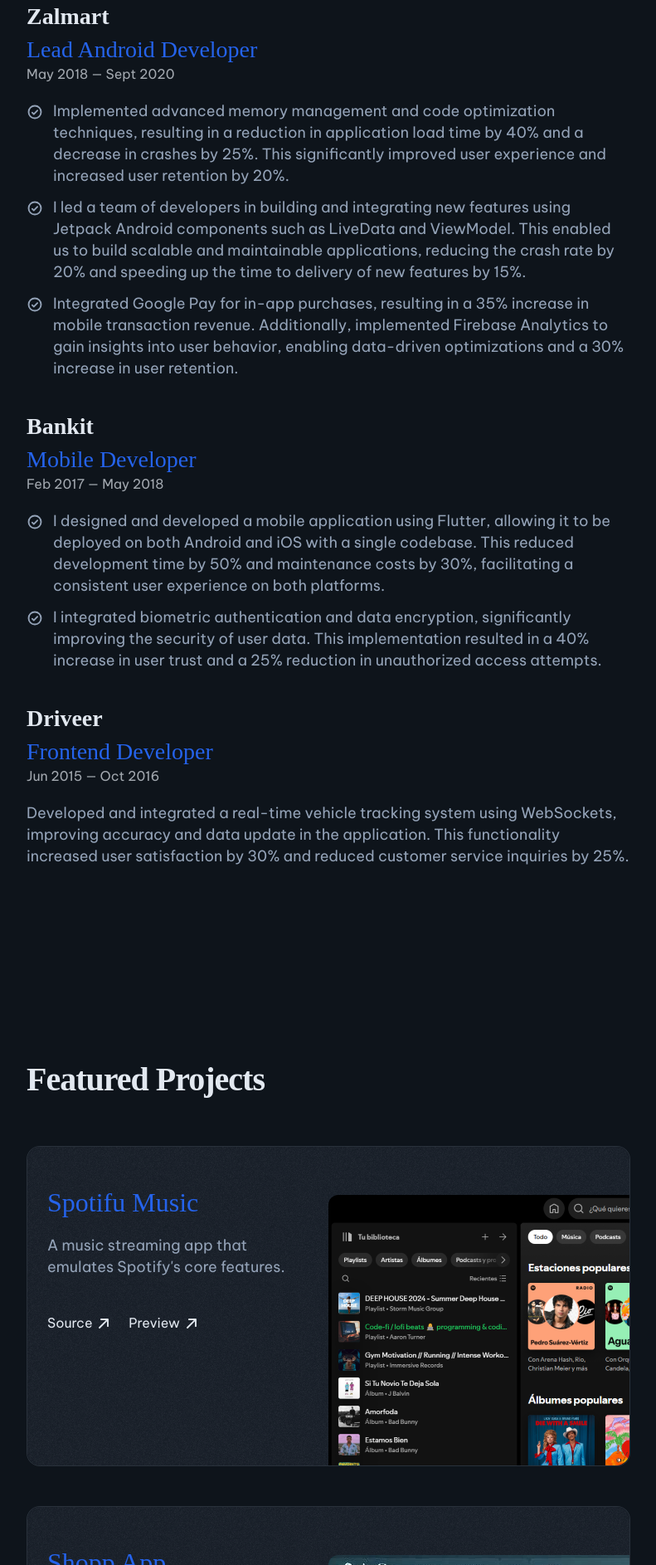
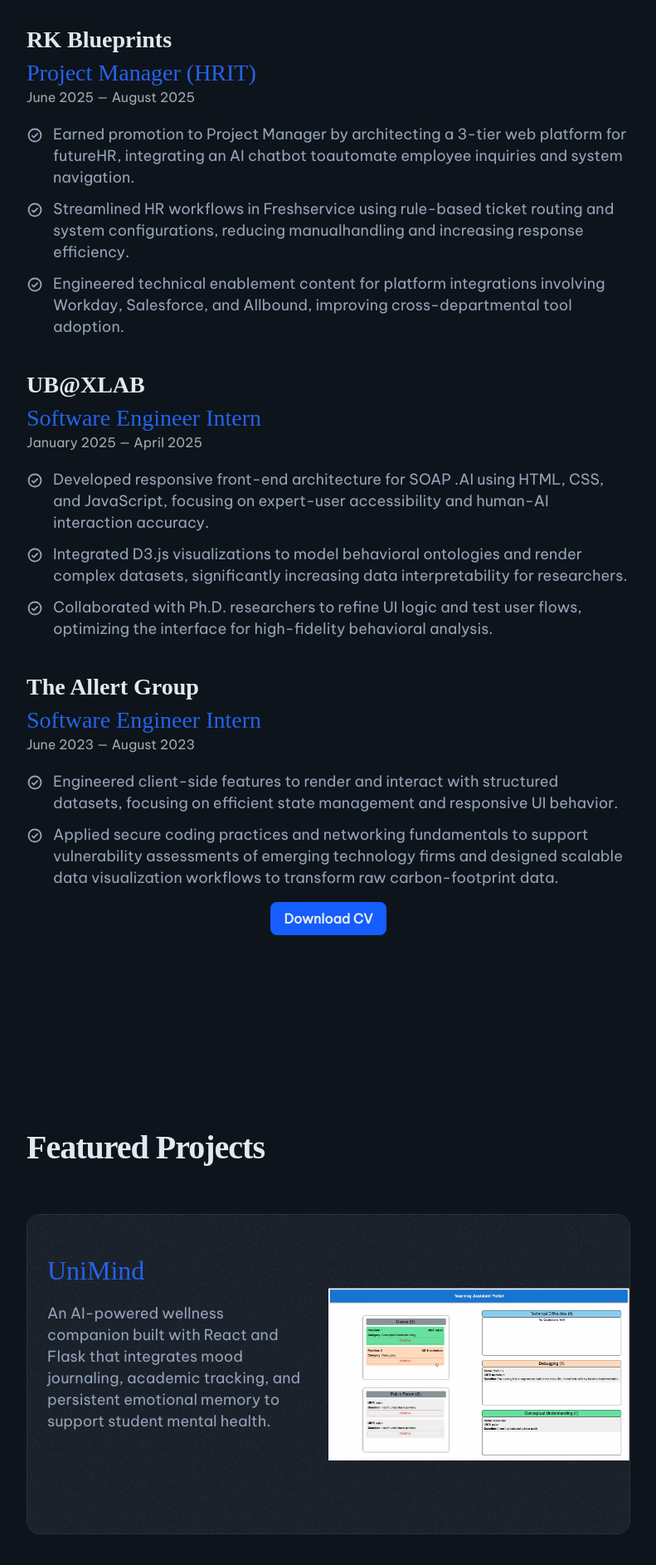
Before and after one commit to deezdipan/deezdipan.github.io, an Astro site: page / in a window 1280 px wide. Shown: the part 914-2800 px from the top of the page at 83% size, without its empty margins (244-1035 px from the left). Built offline with nearby package versions, Linux system fonts and the light colour scheme; Astro itself is replaced by a stand-in of ours; a web font is replaced by a local one.

Commit message:
Updating all new code for new portfolio

```diff
--- a/src/components/Experience.astro
+++ b/src/components/Experience.astro
@@ -35,6 +35,19 @@ const { experience } = Astro.props;
         ) : (
           <p class="text-base text-neutral">{summary}</p>
         )}
+
+        {/* Add Download CV button only for The Allert Group */}
+        {company === "The Allert Group" && (
+          <div class="flex justify-center mt-4">
+  <a
+    href="/March 2026 Technical Resume.pdf"
+    download
+    class="inline-block bg-blue-600 text-white font-semibold px-4 py-2 rounded-lg hover:bg-blue-700 transition"
+  >
+    Download CV
+  </a>
+</div>
+        )}
       </div>
     ))
   }
--- a/src/components/Footer.astro
+++ b/src/components/Footer.astro
@@ -26,8 +26,6 @@ const currentYear = new Date().getFullYear();
     }
   </ul>
   <p class="text-xs">
-    {author} © {currentYear}. <span class="text-neutral"
-      >Designed & Developed by</span
-    > Moisés Machuca
+    {author} © {currentYear}.
   </p>
 </footer>
--- a/src/components/Projects.astro
+++ b/src/components/Projects.astro
@@ -12,7 +12,7 @@ const { projects } = Astro.props;
 
 <Section text="Featured Projects" href="projects">
   {
-    projects.map(({ name, summary, image, linkPreview, linkSource }, index) => {
+  projects.map(({ name, summary, image }, index) => {
       const top = 98 + index * 40;
       return (
         <div
@@ -25,31 +25,16 @@ const { projects } = Astro.props;
                 {name}
               </h3>
               <p class="text-base text-neutral">{summary}</p>
-              <div class="flex gap-5 pt-10 text-white">
-                <a
-                  href={linkSource}
-                  target="_blank"
-                  class="after:relative after:bottom-[-5px] after:content-[url(/external.svg)] hover:underline"
-                >
-                  Source
-                </a>
-                <a
-                  href={linkPreview}
-                  target="_blank"
-                  class="after:relative after:bottom-[-5px] after:content-[url(/external.svg)] hover:underline"
-                >
-                  Preview
-                </a>
-              </div>
+
             </div>
             <div class="flex items-end justify-end overflow-hidden">
               <Image
-                class="h-full w-[95%] rounded-ss-xl rounded-ee-2xl object-none object-left-top sm:h-[85%] sm:w-full"
+                class="h-full w-full rounded-ss-xl rounded-ee-2xl object-contain"
                 src={image}
                 alt={name}
                 width="736"
                 height="483"
-              />
+/>
             </div>
           </div>
         </div>
--- a/src/config/index.ts
+++ b/src/config/index.ts
@@ -1,23 +1,23 @@
 import type { SiteConfig, SiteContent } from "../types";
 
 export const SITE_CONFIG: SiteConfig = {
-  title: "Alejandro Múnez — Mobile & Web Developer",
-  author: "Alejandro Múnez Cuntez",
+  title: "Dipan Baral — Mobile & Web Developer",
+  author: "Dipan Baral",
   description:
     "Software Engineer based in San Francisco, USA. I specialize in UI design, web and mobile application development and maintenance.",
   lang: "en",
-  siteLogo: "/alejandro-small.jpg",
+  siteLogo: "/LinkedinHeadshot.jpeg",
   navLinks: [
     { text: "Experience", href: "#experience" },
     { text: "Projects", href: "#projects" },
     { text: "About", href: "#about" },
   ],
   socialLinks: [
-    { text: "Twitter", href: "https://github.com/immois/astro-zen" },
-    { text: "LinkedIn", href: "https://github.com/immois/astro-zen" },
-    { text: "Github", href: "https://github.com/immois/astro-zen" },
-    { text: "Youtube", href: "https://github.com/immois/astro-zen" },
-    { text: "Dribbble", href: "https://github.com/immois/astro-zen" },
+    //{ text: "Twitter", href: "https://github.com/immois/astro-zen" },
+    { text: "LinkedIn", href: "https://www.linkedin.com/in/dipan-baral/" },
+    { text: "Github", href: "https://github.com/deezdipan" },
+    //{ text: "Youtube", href: "https://github.com/immois/astro-zen" },
+    //{ text: "Dribbble", href: "https://github.com/immois/astro-zen" },
   ],
   socialImage: "/zen-og.png",
   canonicalURL: "https://astro-zen.vercel.app",
@@ -25,73 +25,80 @@ export const SITE_CONFIG: SiteConfig = {
 
 export const SITE_CONTENT: SiteContent = {
   hero: {
-    name: "Alejandro Múnez",
-    specialty: "Mobile & Web Developer",
+    name: "Dipan Baral",
+    specialty: "Software Engineer",
     summary:
-      "Developer based in San Francisco, USA. I specialize in UI design, web and mobile application development and maintenance.",
-    email: "example@email.com",
+      "Developer based in New York, NY. I specialize in front-end architecture, AI-driven user experiences, and developing scalable digital solutions for complex problems.",
+    email: "dipanbaral05@gmail.com",
   },
   experience: [
     {
-      company: "Zalmart",
-      position: "Lead Android Developer",
-      startDate: "May 2018",
-      endDate: "Sept 2020",
+      company: "RK Blueprints",
+      position: "Project Manager (HRIT)",
+      startDate: "June 2025",
+      endDate: "August 2025",
       summary: [
-        "Implemented advanced memory management and code optimization techniques, resulting in a reduction in application load time by 40% and a decrease in crashes by 25%. This significantly improved user experience and increased user retention by 20%.",
-        "I led a team of developers in building and integrating new features using Jetpack Android components such as LiveData and ViewModel. This enabled us to build scalable and maintainable applications, reducing the crash rate by 20% and speeding up the time to delivery of new features by 15%.",
-        "Integrated Google Pay for in-app purchases, resulting in a 35% increase in mobile transaction revenue. Additionally, implemented Firebase Analytics to gain insights into user behavior, enabling data-driven optimizations and a 30% increase in user retention.",
+        "Earned promotion to Project Manager by architecting a 3-tier web platform for futureHR, integrating an AI chatbot toautomate employee inquiries and system navigation.",
+        "Streamlined HR workflows in Freshservice using rule-based ticket routing and system configurations, reducing manualhandling and increasing response efficiency.",
+        "Engineered technical enablement content for platform integrations involving Workday, Salesforce, and Allbound, improving cross-departmental tool adoption.",
       ],
     },
     {
-      company: "Bankit",
-      position: "Mobile Developer",
-      startDate: "Feb 2017",
-      endDate: "May 2018",
+      company: "UB@XLAB",
+      position: "Software Engineer Intern",
+      startDate: "January 2025",
+      endDate: "April 2025",
       summary: [
-        "I designed and developed a mobile application using Flutter, allowing it to be deployed on both Android and iOS with a single codebase. This reduced development time by 50% and maintenance costs by 30%, facilitating a consistent user experience on both platforms.",
-        "I integrated biometric authentication and data encryption, significantly improving the security of user data. This implementation resulted in a 40% increase in user trust and a 25% reduction in unauthorized access attempts.",
+        "Developed responsive front-end architecture for SOAP .AI using HTML, CSS, and JavaScript, focusing on expert-user accessibility and human-AI interaction accuracy.",
+        "Integrated D3.js visualizations to model behavioral ontologies and render complex datasets, significantly increasing data interpretability for researchers.",
+        "Collaborated with Ph.D. researchers to refine UI logic and test user flows, optimizing the interface for high-fidelity behavioral analysis."
       ],
     },
     {
-      company: "Driveer",
-      position: "Frontend Developer",
-      startDate: "Jun 2015",
-      endDate: "Oct 2016",
-      summary:
-        "Developed and integrated a real-time vehicle tracking system using WebSockets, improving accuracy and data update in the application. This functionality increased user satisfaction by 30% and reduced customer service inquiries by 25%.",
+      company: "The Allert Group",
+      position: "Software Engineer Intern",
+      startDate: "June 2023",
+      endDate: "August 2023",
+      summary: [
+        "Engineered client-side features to render and interact with structured datasets, focusing on efficient state management and responsive UI behavior.",
+        "Applied secure coding practices and networking fundamentals to support vulnerability assessments of emerging technology firms and designed scalable data visualization workflows to transform raw carbon-footprint data.",
+      ],
     },
   ],
   projects: [
     {
-      name: "Spotifu Music",
-      summary: "A music streaming app that emulates Spotify's core features.",
-      linkPreview: "/",
-      linkSource: "https://github.com/immois/astro-zen",
-      image: "/spotifu.png",
+      name: "UniMind",
+      summary: "An AI-powered wellness companion built with React and Flask that integrates mood journaling, academic tracking, and persistent emotional memory to support student mental health.",
+      //linkPreview: "/",
+      //linkSource: "https://github.com/immois/astro-zen",
+      image: "/WaitLessCourses.png",
     },
     {
-      name: "Shopp App",
-      summary: "An e-commerce platform that replicates Shopify's key features.",
-      linkPreview: "/",
-      linkSource: "https://github.com/immois/astro-zen",
-      image: "/shopify-clon.png",
+      name: "WaitLess Courses",
+      summary: "A student-centric course discovery platform that simplifies the enrollment process by providing real-time waitlist data and intuitive search features to help students navigate University at Buffalo's course offerings more efficiently.",
+      //linkPreview: "/",
+      //linkSource: "https://github.com/immois/astro-zen",
+      image: "/UniMind-Front-Page.png",
     },
-    {
-      name: "ClonTagram",
-      summary: "A social network that replicates the features of Instagram",
-      linkPreview: "/",
-      linkSource: "https://github.com/immois/astro-zen",
-      image: "/clone-ig.png",
-    },
+    // {
+    //   name: "ClonTagram",
+    //   summary: "A social network that replicates the features of Instagram",
+    //   //linkPreview: "/",
+    //   //linkSource: "https://github.com/immois/astro-zen",
+    //   image: "/clone-ig.png",
+
+    //   //I deleted div containing the "Source" and "Preview" links from Projects.astro
+    // },
   ],
   about: {
     description: `
-      Hi, I’m Alejandro Múnez, a passionate Mobile and Web Developer with a knack for crafting seamless digital experiences. With a strong background in both Android and iOS development, as well as front-end web technologies, I thrive in the intersection where creativity meets technology.
-
-      Over the years, I’ve honed my skills in building robust, user-friendly applications that not only meet the needs of users but also push the boundaries of what’s possible. My projects range from innovative mobile applications to responsive web designs, all with a focus on performance, security, and scalability.
-    `,
-    image: "/alejandro-big.jpg",
+    Senior Computer Science student at UB and aspiring AI/ML specialist with a proven
+    track record in full-stack development and project leadership. From architecting AI
+    interfaces for accessibility to managing sustainability research, I bridge the gap
+    between complex data and user-centric design. Projected to graduate in August 2026,
+    I am currently focused on building secure, intelligent applications that push the
+    boundaries of modern software engineering.`,
+    image: "/LinkedinHeadshot.jpeg",
   },
 };
 
```
Also changed, not shown: public/LinkedinHeadshot.jpeg (added), public/UniMind-Front-Page.png (added), public/WaitLessCourses.png (added), 2 other files.
